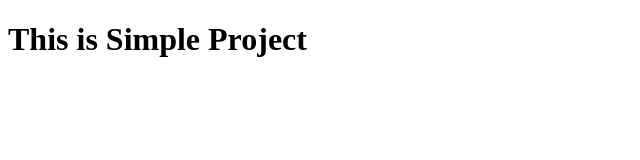
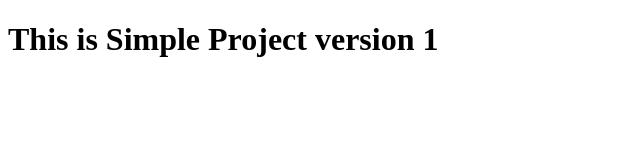
Before and after one commit to Anagha2915/Simple-repo, a plain HTML site: page index.html in a window 1280 px wide. Shown: the whole page, without its empty margins (0-640 px from the left). Drawn offline with Linux system fonts and the light colour scheme.

Commit message:
todays version

```diff
--- a/index.html
+++ b/index.html
@@ -6,6 +6,6 @@
     <title>Index</title>
 </head>
 <body>
-    <h1>This is Simple Project</h1>
+    <h1>This is Simple Project version 1</h1>
 </body>
 </html>
```
